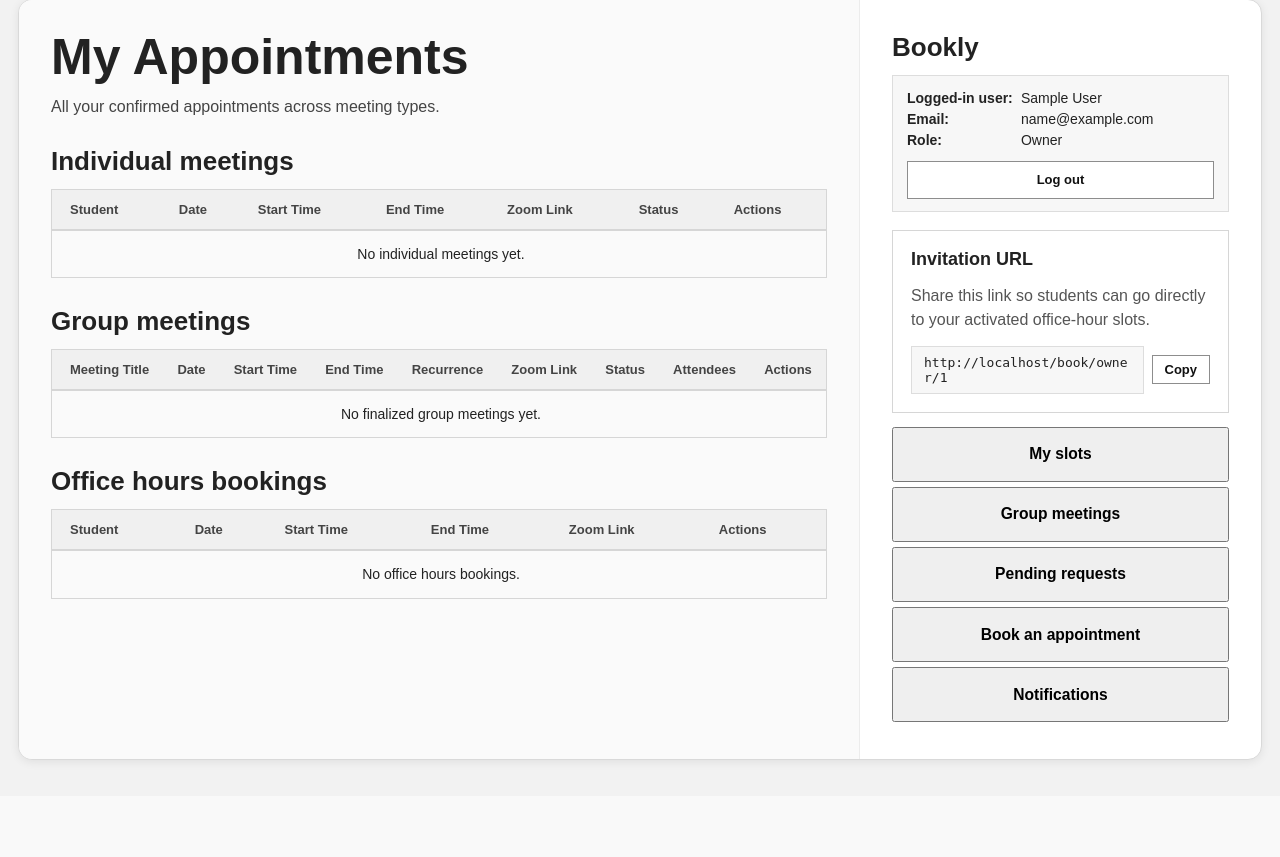
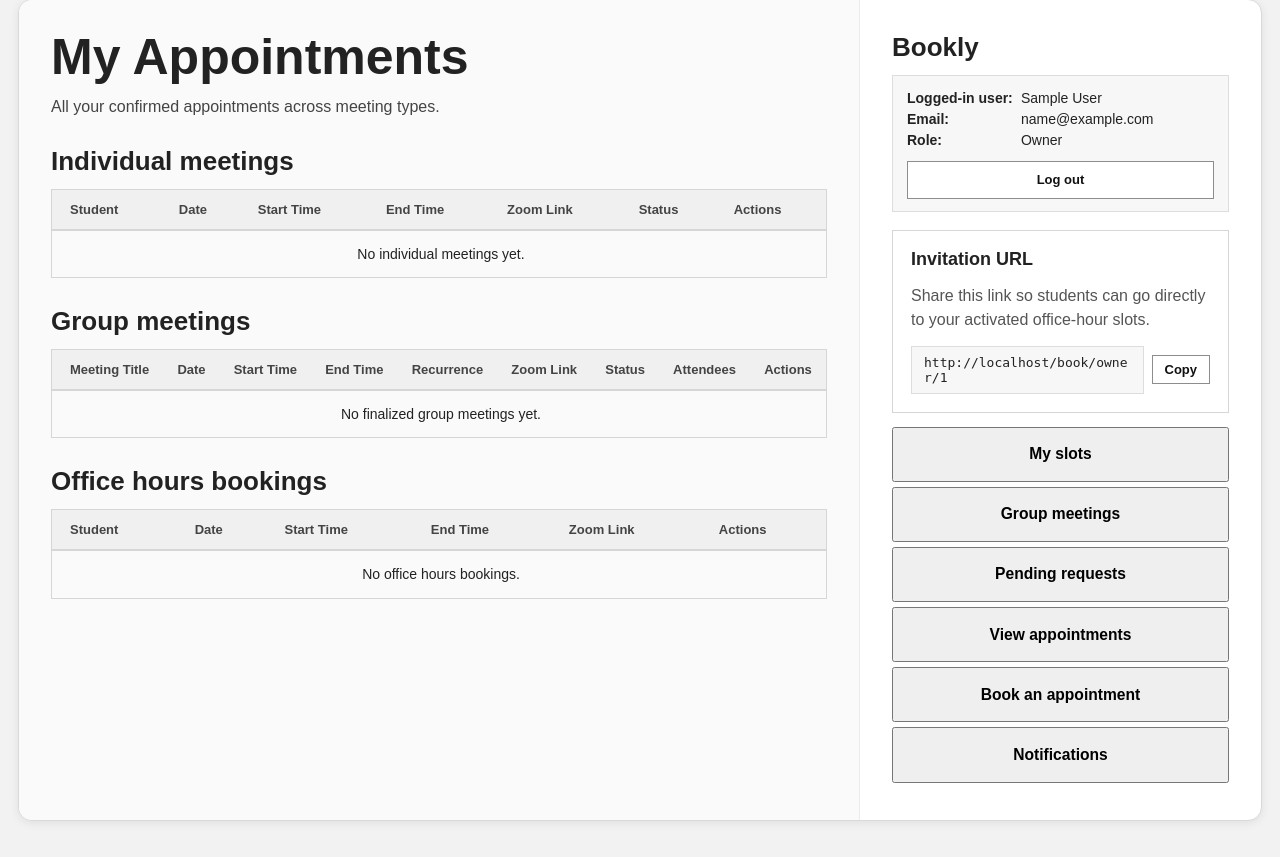
Before and after one commit to Morava83/Bookly-WebApp, a Flask app: page /home in a window 1280 px wide. Shown: the part 37-894 px from the top of the page. Before the commit the page ends 802 px from the top, so only its background shows below. Run offline with Flask 3, Linux system fonts and the light colour scheme; the visitor is signed in with stand-in values (Sample User, id 1); data comes from the database, SQL or seed files in the repository; data that the repository does not hold is empty; some libraries are stand-ins or nearby versions.

Commit message:
Added "View Appointment" tab back

```diff
--- a/templates/OwnerHomePage.html
+++ b/templates/OwnerHomePage.html
@@ -400,6 +400,10 @@
                         <h3>Pending requests <span class="notif-count" id="pendingRequestCount"></span></h3>
                     </button>
 
+                    <button onclick="ownerSwitchTab('ownerApptsView')">
+                        <h3>View appointments</h3>
+                    </button>
+
                     <button type="button" onclick="window.location.href='/book'">
                         <h3>Book an appointment</h3>
                     </button>
```
Also changed, not shown: README.txt.
